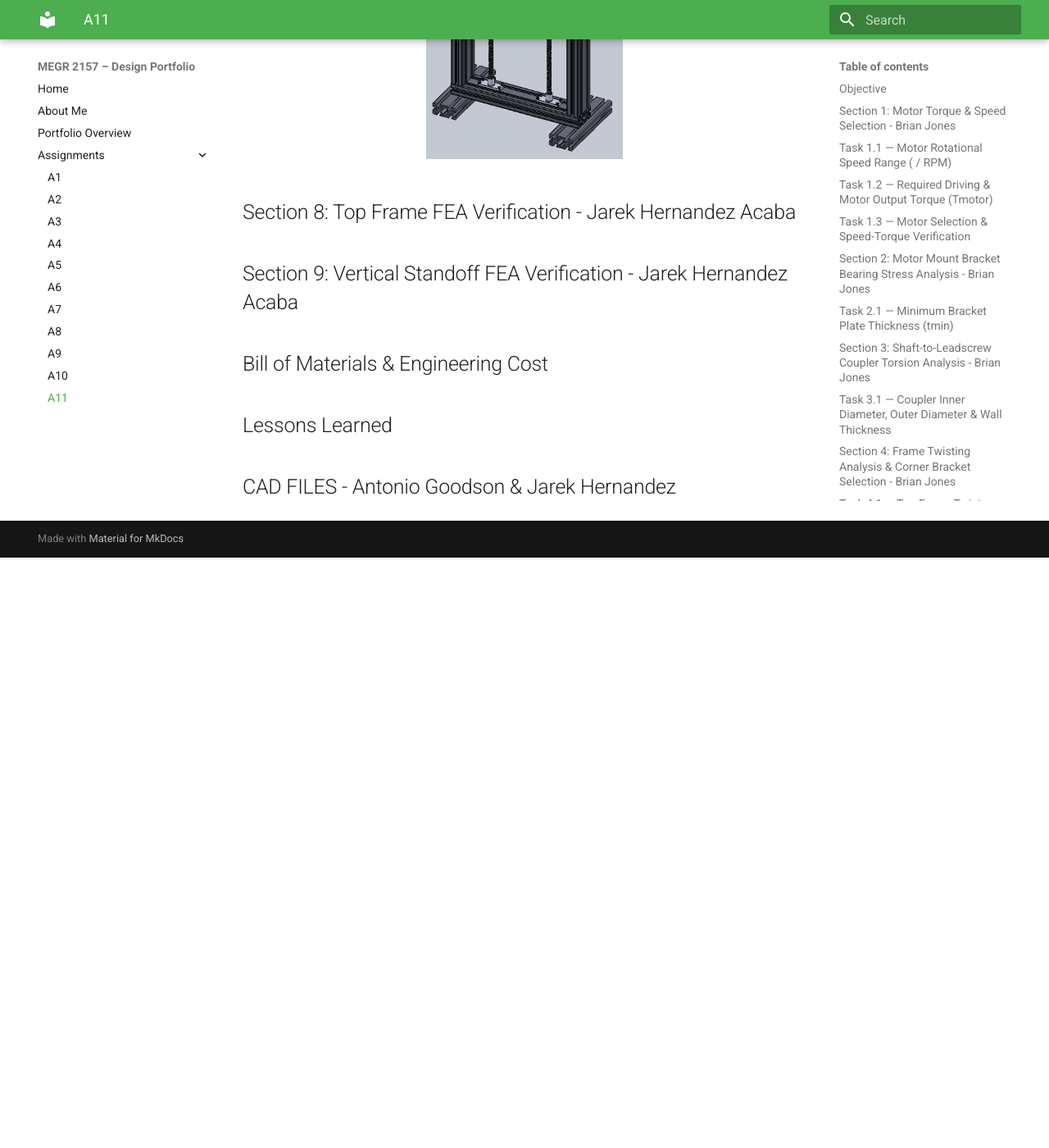
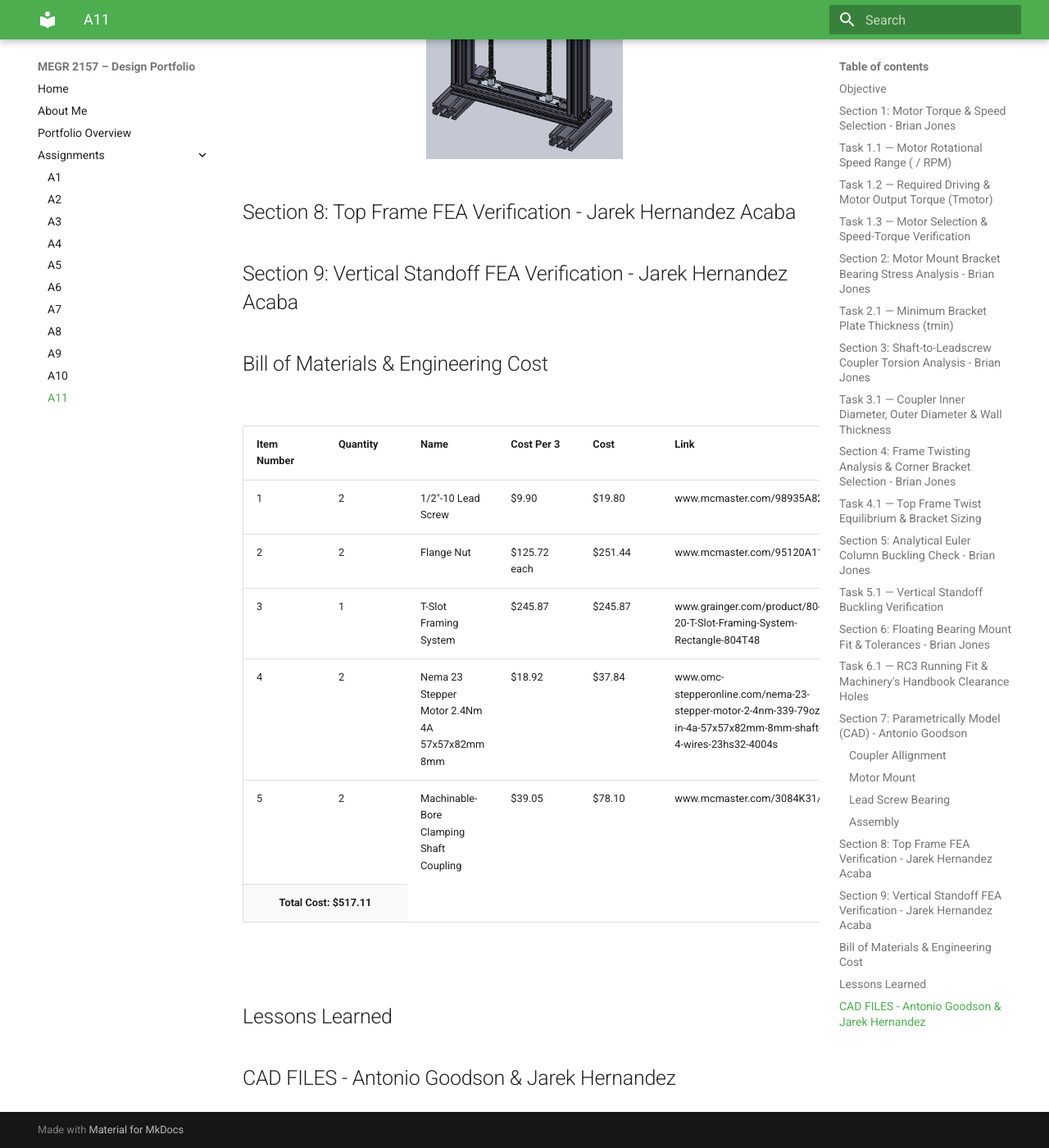
Before and after one commit to AntGo36/design-projects-portfolio, an MkDocs documentation site: the page built from docs/assignments/a11/index.md, in a window 1280 px wide and 1400 px high, scrolled down 12068 px. Shown: the whole window at 82% size. Built offline with MkDocs 1.6.1 and Material for MkDocs 9.7.7, drawn with Linux system fonts in a browser that asks for light colours; before the commit the page ends 12748 px from its top, so only the background shows below that.

Commit message:
someoftable

```diff
--- a/docs/assignments/a11/index.md
+++ b/docs/assignments/a11/index.md
@@ -337,6 +337,73 @@ One of the first steps I took in the assembly was to create a hole for the lead
 
 ## Bill of Materials & Engineering Cost
 
+<table>
+  <thead>
+    <tr>
+      <th>Item Number</th>
+      <th>Quantity</th>
+      <th>Name</th>
+      <th>Cost Per 3</th>
+      <th>Cost</th>
+      <th>Link</th>
+    </tr>
+  </thead>
+  <tbody>
+    <tr>
+      <td>1</td>
+      <td>2</td>
+      <td>1/2"-10 Lead Screw</td>
+      <td>$9.90</td>
+      <td>$19.80</td>
+      <td>www.mcmaster.com/98935A823</td>
+    </tr>
+    <tr>
+      <td>2</td>
+      <td>2</td>
+      <td>Flange Nut</td>
+      <td>$125.72 each</td>
+      <td>$251.44</td>
+      <td>www.mcmaster.com/95120A111</td>
+    </tr>
+    <tr>
+      <td>3</td>
+      <td>1</td>
+      <td>T-Slot Framing System</td>
+      <td>$245.87</td>
+      <td>$245.87</td>
+      <td>www.grainger.com/product/80-20-T-Slot-Framing-System-Rectangle-804T48</td>
+    </tr>
+    <tr>
+      <td>4</td>
+      <td>2</td>
+      <td>Nema 23 Stepper Motor 2.4Nm 4A 57x57x82mm 8mm</td>
+      <td>$18.92</td>
+      <td>$37.84</td>
+      <td>www.omc-stepperonline.com/nema-23-stepper-motor-2-4nm-339-79oz-in-4a-57x57x82mm-8mm-shaft-4-wires-23hs32-4004s</td>
+    </tr>
+    <tr>
+      <td>5</td>
+      <td>2</td>
+      <td>Machinable-Bore Clamping Shaft Coupling</td>
+      <td>$39.05</td>
+      <td>$78.10</td>
+      <td>www.mcmaster.com/3084K31/</td>
+    </tr>
+
+<br>
+    </tr>
+    <tfoot>
+    <tr>
+      <td colspan="2" style="text-align: center; font-weight: bold; background-color: #f9f9f9;">
+        Total Cost: $517.11
+      </td>
+    </tr>
+  </tfoot>
+  </tbody>
+</table>
+  <br>
+
+
 ## Lessons Learned
 
 ## CAD FILES - Antonio Goodson & Jarek Hernandez
```
